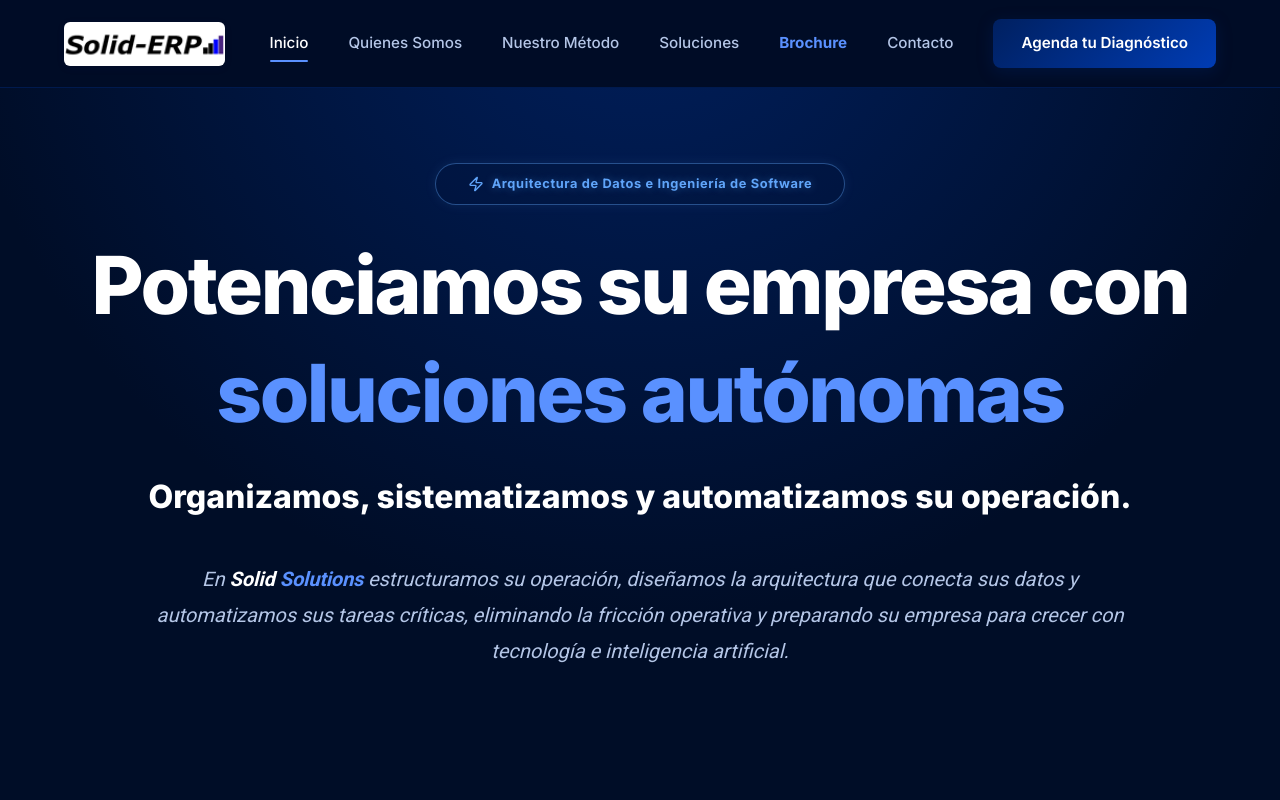
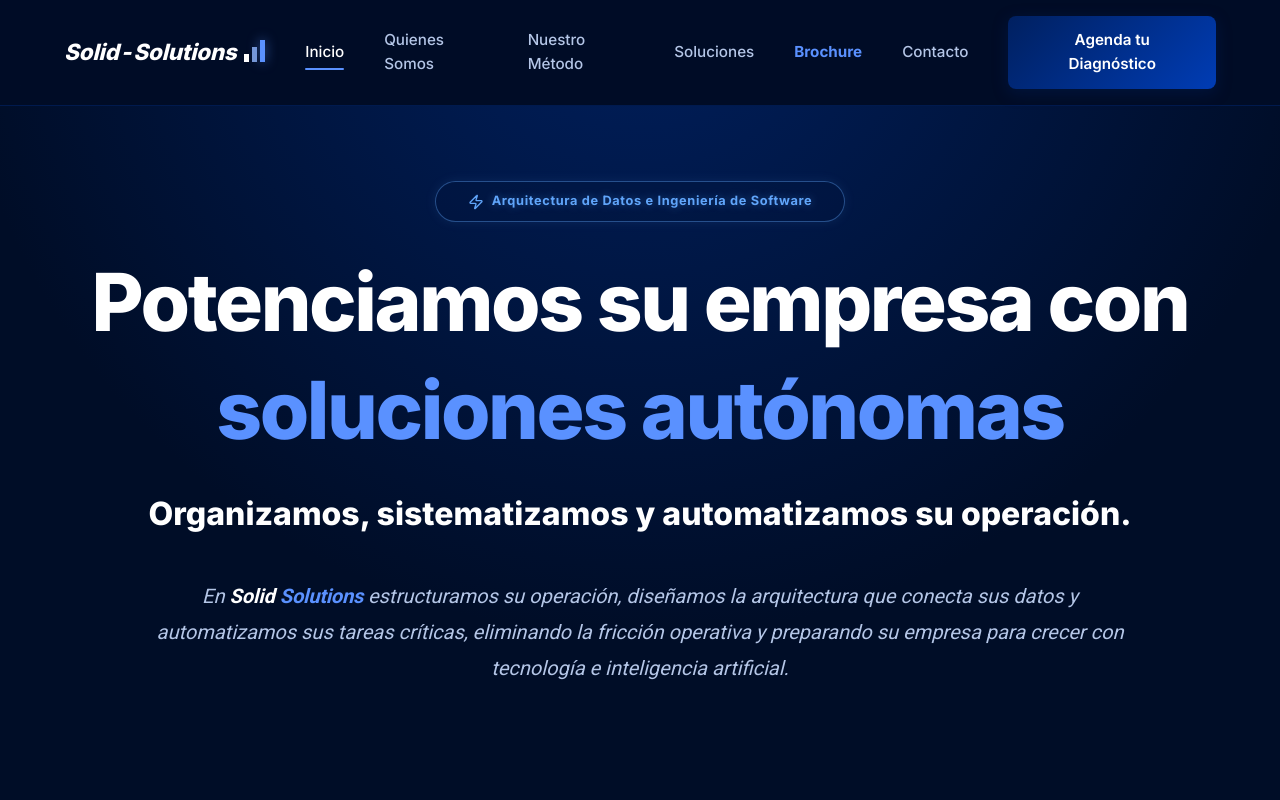
Before and after one commit to LuisRojas0923/Landing-Page-SOLID, a React (Vite) app: page / in a window 1280 px wide. Shown: the top 800 px of the page. Built offline with nearby package versions, Linux system fonts and the light colour scheme.

Commit message:
Implementacion de nuevo logotipo Solid-Solutions basado en CSS: texto italico blanco, guion y barras tricolores con efecto de luminiscencia

```diff
--- /dev/null
+++ b/src/components/Logo.jsx
@@ -0,0 +1,74 @@
+import React from 'react';
+import { motion } from 'framer-motion';
+
+const Logo = ({ size = 'normal', color = 'white' }) => {
+    const isSmall = size === 'small';
+    const isLarge = size === 'large';
+
+    const fontSize = isLarge ? '2.2rem' : (isSmall ? '1.1rem' : '1.4rem');
+    const barWidth = isLarge ? 8 : (isSmall ? 4 : 5);
+    const barGap = isLarge ? 4 : (isSmall ? 2 : 3);
+    const containerGap = isLarge ? '0.8rem' : '0.5rem';
+
+    return (
+        <div style={{
+            display: 'flex',
+            alignItems: 'center',
+            gap: containerGap,
+            cursor: 'pointer',
+            userSelect: 'none'
+        }}>
+            {/* Texto: Solid-Solutions */}
+            <div style={{
+                color: color,
+                fontSize: fontSize,
+                fontWeight: '800',
+                fontStyle: 'italic',
+                fontFamily: "'Inter', sans-serif",
+                letterSpacing: '-0.01em',
+                display: 'flex',
+                alignItems: 'center',
+                lineHeight: 1
+            }}>
+                <span>Solid</span>
+                <span style={{ color: color, margin: '0 0.1em' }}>-</span>
+                <span>Solutions</span>
+            </div>
+
+            {/* Gráfico de Barras (A la derecha) */}
+            <div style={{
+                display: 'flex',
+                alignItems: 'flex-end',
+                gap: barGap,
+                height: isLarge ? '32px' : (isSmall ? '18px' : '24px'),
+                paddingBottom: '2px'
+            }}>
+                {[
+                    { h: 0.4, c: '#ffffff', glow: false },
+                    { h: 0.7, c: 'var(--powder-blue-400)', glow: false },
+                    { h: 1.0, c: 'var(--deep-navy-800)', glow: true }
+                ].map((bar, i) => (
+                    <motion.div
+                        key={i}
+                        initial={{ height: 0 }}
+                        animate={{ height: `${bar.h * 100}%` }}
+                        transition={{
+                            duration: 0.8,
+                            delay: i * 0.15,
+                            type: 'spring',
+                            stiffness: 100
+                        }}
+                        style={{
+                            width: barWidth,
+                            background: bar.c,
+                            borderRadius: '0',
+                            boxShadow: bar.glow ? '0 0 12px rgba(90, 145, 255, 0.6)' : 'none'
+                        }}
+                    />
+                ))}
+            </div>
+        </div>
+    );
+};
+
+export default Logo;
--- a/src/layouts/CorporateLayout.css
+++ b/src/layouts/CorporateLayout.css
@@ -18,38 +18,20 @@
     align-items: center;
 }
 
-.corporate-nav .logo {
+.corporate-nav .logo-container {
     display: flex;
     align-items: center;
     z-index: 1001;
     padding: 0.35rem 0;
     transition: opacity 0.2s ease;
+    text-decoration: none;
 }
 
-.corporate-nav .logo:hover {
+.corporate-nav .logo-container:hover {
     opacity: 0.88;
 }
 
-.corporate-nav .logo .logo-img {
-    height: 44px;
-    width: auto;
-    max-width: 200px;
-    object-fit: contain;
-    object-position: left center;
-    border-radius: 6px;
-    box-shadow:
-        0 1px 2px rgba(0, 0, 0, 0.06),
-        0 2px 8px rgba(0, 32, 96, 0.08);
-    transition: box-shadow 0.2s ease;
-    -webkit-font-smoothing: antialiased;
-    backface-visibility: hidden;
-}
 
-.corporate-nav .logo:hover .logo-img {
-    box-shadow:
-        0 2px 4px rgba(0, 0, 0, 0.08),
-        0 4px 16px rgba(0, 32, 96, 0.12);
-}
 
 /* Desktop Styles */
 .links.desktop-only {
--- a/src/layouts/CorporateLayout.jsx
+++ b/src/layouts/CorporateLayout.jsx
@@ -1,7 +1,8 @@
 import React, { useState } from 'react';
 import { Outlet, Link, NavLink, useLocation } from 'react-router-dom';
 import './CorporateLayout.css';
-import { Building2, Menu, X } from 'lucide-react';
+import { Menu, X } from 'lucide-react';
+import Logo from '../components/Logo';
 
 const CorporateLayout = () => {
     const [isMenuOpen, setIsMenuOpen] = useState(false);
@@ -9,12 +10,8 @@ const CorporateLayout = () => {
     return (
         <div className="corporate-layout">
             <nav className="corporate-nav">
-                <Link to="/" className="logo" aria-label="SOLID SOLUTIONS - Inicio">
-                    <img
-                        src="/projects/logotipo.png"
-                        alt="SOLID SOLUTIONS"
-                        className="logo-img"
-                    />
+                <Link to="/" className="logo-container" aria-label="SOLID SOLUTIONS - Inicio">
+                    <Logo />
                 </Link>
 
                 {/* Desktop Links */}
@@ -72,19 +69,10 @@ const CorporateLayout = () => {
             }}>
                 <div style={{ maxWidth: '1100px', margin: '0 auto', display: 'flex', justifyContent: 'space-between', alignItems: 'flex-start', flexWrap: 'wrap', gap: '2rem' }}>
                     <div style={{ flex: '1', minWidth: '300px' }}>
-                        <div className="logo" style={{
-                            marginBottom: '1.5rem',
-                            fontSize: '1.4rem',
-                            fontWeight: '800',
-                            fontStyle: 'italic',
-                            display: 'flex',
-                            alignItems: 'center',
-                            gap: '0.4rem',
-                            letterSpacing: '-0.02em'
-                        }}>
-                            <Building2 size={24} className="logo-icon" style={{ color: '#fff' }} />
-                            <span style={{ color: '#fff' }}>Solid</span>
-                            <span style={{ color: '#60a5fa' }}>Solutions</span>
+                        <div style={{ marginBottom: '1.5rem' }}>
+                            <Link to="/" style={{ textDecoration: 'none' }}>
+                                <Logo size="large" />
+                            </Link>
                         </div>
                         <p style={{
                             color: 'var(--text-secondary)',
```
